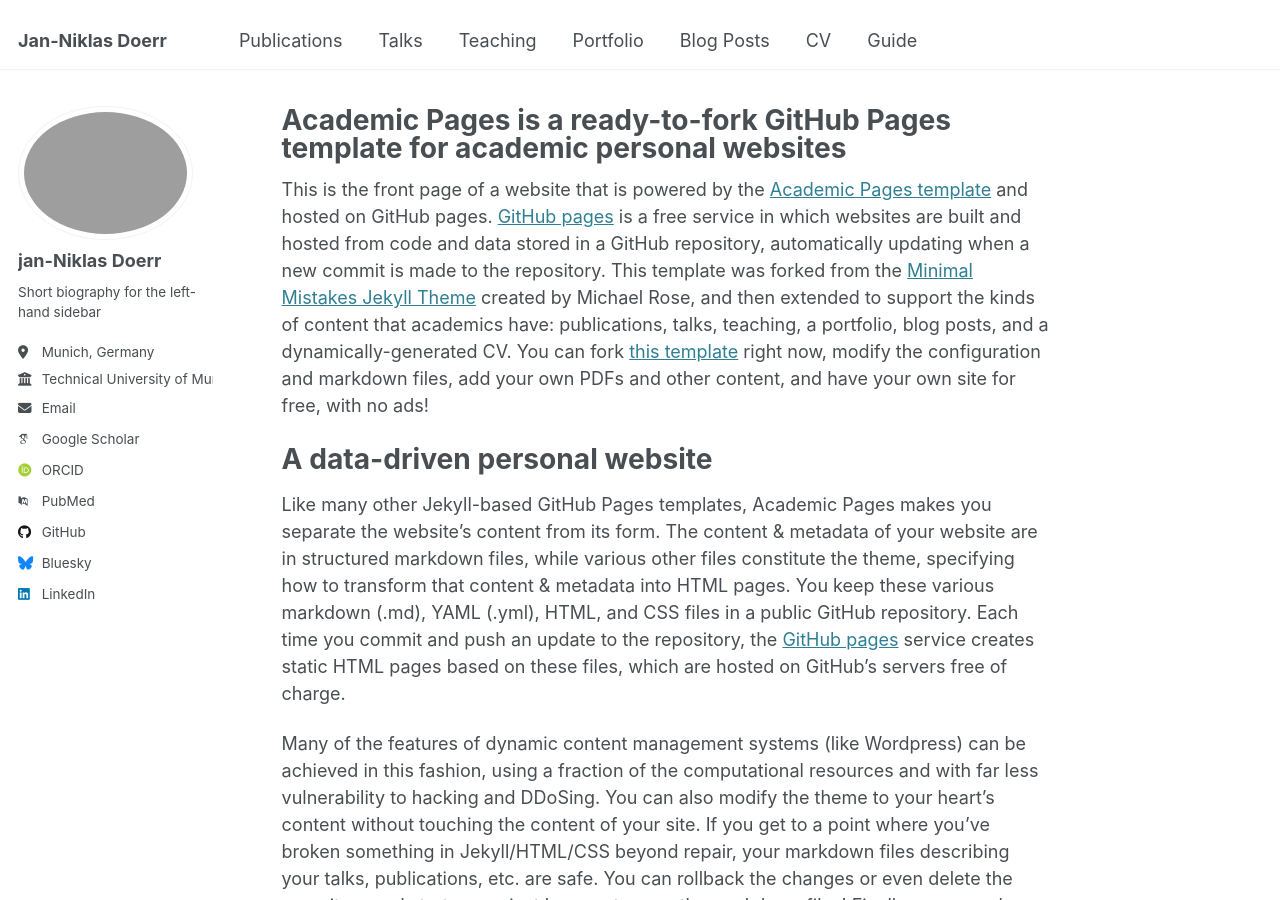
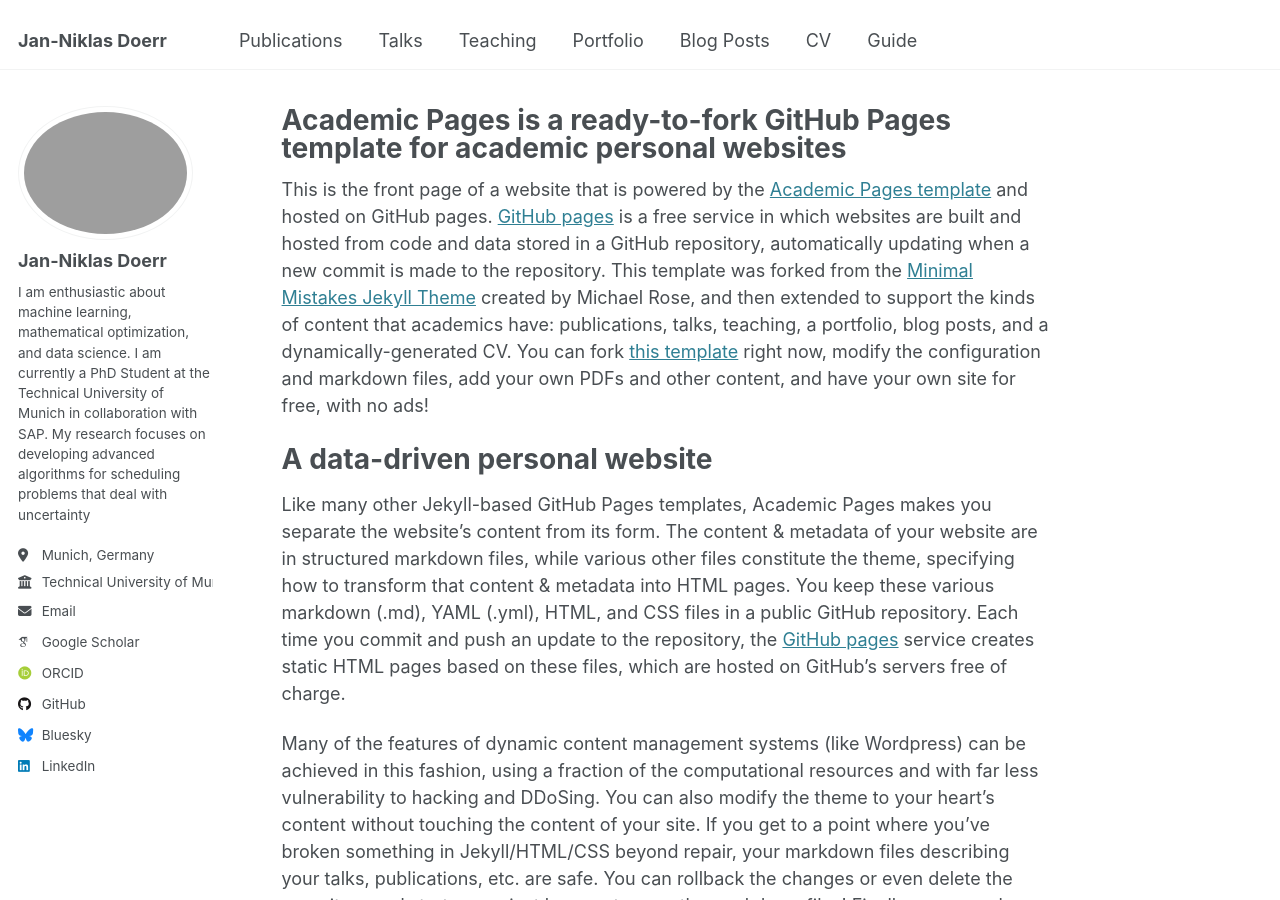
Before and after one commit to Jan-Niklas-Doerr/Jan-Niklas-Doerr.github.io, a Jekyll site: the page built from _pages/about.md, in a window 1280 px wide and 900 px high. Built offline with Jekyll 4.4.1, drawn with Linux system fonts in a browser that asks for light colours; some web fonts are replaced.

Commit message:
update pic

```diff
--- a/_config.yml
+++ b/_config.yml
@@ -23,9 +23,9 @@ repository               : "jan-niklas-doerr/jan-niklas-doerrs.github.io"
 author:
   # Biographic information
   avatar           : "profile.png"
-  name             : "jan-Niklas Doerr"
+  name             : "Jan-Niklas Doerr"
   pronouns         : # example: "she/her"
-  bio              : "Short biography for the left-hand sidebar"
+  bio              : "I am enthusiastic about machine learning, mathematical optimization, and data science. I am currently a PhD Student at the Technical University of Munich in collaboration with SAP. My research focuses on developing advanced algorithms for scheduling problems that deal with uncertainty"
   location         : "Munich, Germany"
   employer         : "Technical University of Munich"
   uri              : # URL
@@ -37,7 +37,7 @@ author:
   impactstory      : # URL
   orcid            : "http://orcid.org/yourorcidurl"
   semantic         : # URL
-  pubmed           : "https://www.ncbi.nlm.nih.gov/pubmed/?term=john+snow"
+  pubmed           : # "https://www.ncbi.nlm.nih.gov/pubmed/?term=john+snow"
   researchgate     : # URL
   scopus           : # URL
 
@@ -59,7 +59,7 @@ author:
   keybase          : # Username
   instagram        : # Username
   lastfm           : # Username
-  linkedin         : "https://www.linkedin.com/in/jan-niklas-doerr/"
+  linkedin         : "jan-niklas-doerr/"
   mastodon         : # URL
   medium           : # URL
   pinterest        : # Username
```
Also changed, not shown: 1 other file.
